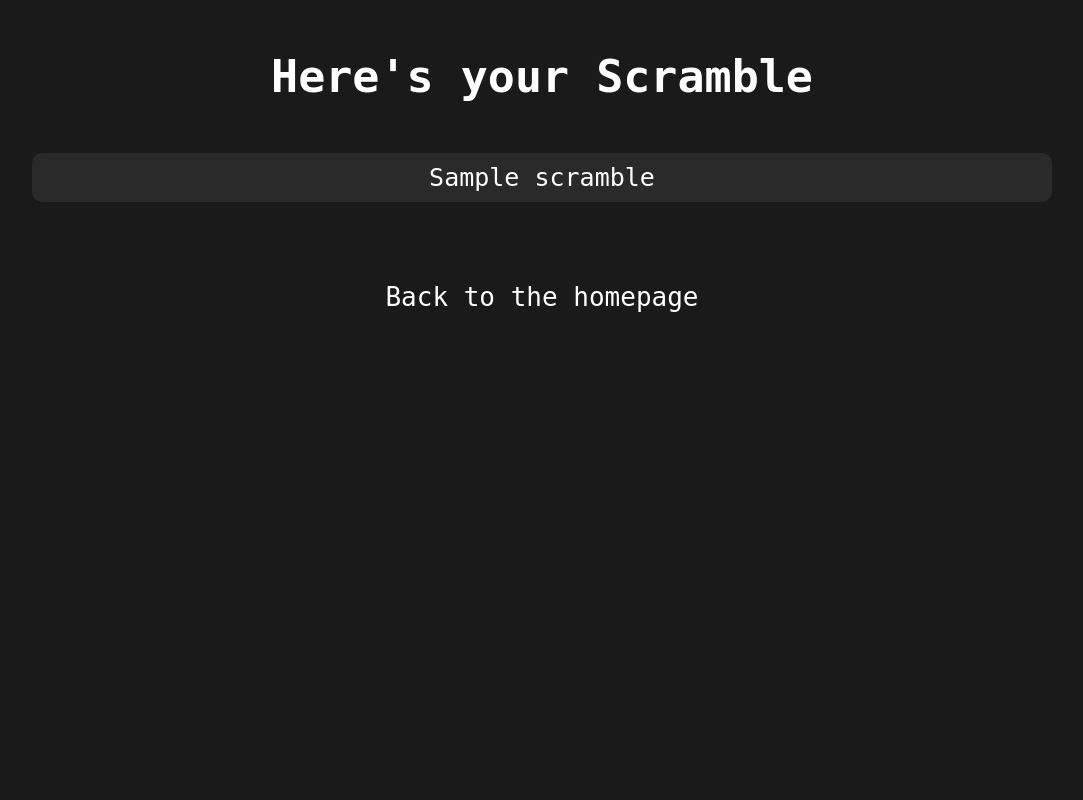
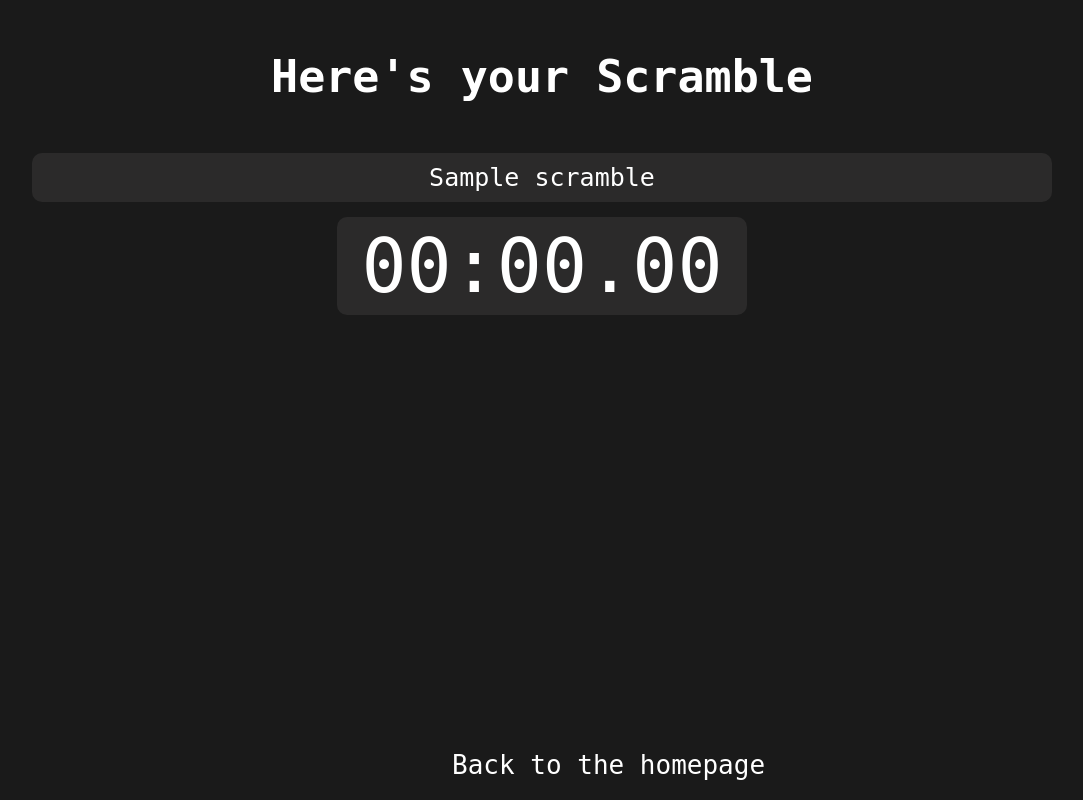
Before and after one commit to Ahmed3457/web-cube-scrambler, a Flask app: template templates/scramble.html in a window 1280 px wide. Shown: the whole page, without its empty margins (98-1181 px from the left). Run offline with Flask 2, Linux system fonts and the light colour scheme; the template is opened without the code that fills it: most values are stand-ins (such as "Sample title", 1, 10 or a date in 2020).

Commit message:
Added a timer

```diff
--- a/templates/scramble.html
+++ b/templates/scramble.html
@@ -42,12 +42,26 @@
             color: var(--font);
         }
         p.content{
-            margin-top: 80px;
+            position: absolute;
+            bottom: 20px;
+            left: 550px;
+            text-align: center;
         }
         scramble-display{
-            margin-top: 80px;
+            bottom: 10px;
+            left: 10px ;
             background-color: var(--ligt-bg);
             border-radius: 10px;
+            position: absolute;
+        }
+        #timer{
+            text-align: center;
+            font-size: 75px;
+            background-color: var(--ligt-bg);
+            padding: 5px;
+            width: 400px;
+            border-radius: 10px;
+            margin-top: 15px;
         }
     </style>
     <script src="https://cdn.cubing.net/js/scramble-display" type="module"></script>
@@ -56,7 +70,42 @@
 <body>
     <h1 class="content">Here's your Scramble</h1>
     <div class="content">{{scramble}}</div>
+    <p id="timer">00:00.00</p>
     <scramble-display class="scramble-display" scramble="{{scramble}}"></scramble-display>
     <p class="content"><a href="/">Back to the homepage</a></p>
+    <script>
+        let startTime, timerInterval;
+
+        function startTimer() {
+        let currentTime = Date.now();
+        startTime = currentTime;
+
+        timerInterval = setInterval(updateTimer, 10);
+        }
+
+        function stopTimer() {
+        clearInterval(timerInterval);
+        }
+
+        function updateTimer() {
+        let currentTime = Date.now();
+        let elapsedTime = currentTime - startTime;
+
+        let minutes = Math.floor(elapsedTime / 60000);
+        let seconds = ((elapsedTime % 60000) / 1000).toFixed(2);
+
+        document.getElementById("timer").innerHTML = minutes + ":" + (seconds < 10 ? "0" : "") + seconds;
+        }
+
+        document.addEventListener("keydown", function (event) {
+        if (event.code === "Space") {
+            if (timerInterval) {
+            stopTimer();
+            } else {
+            startTimer();
+            }
+        }
+        });
+    </script>
 </body>
 </html>
```
